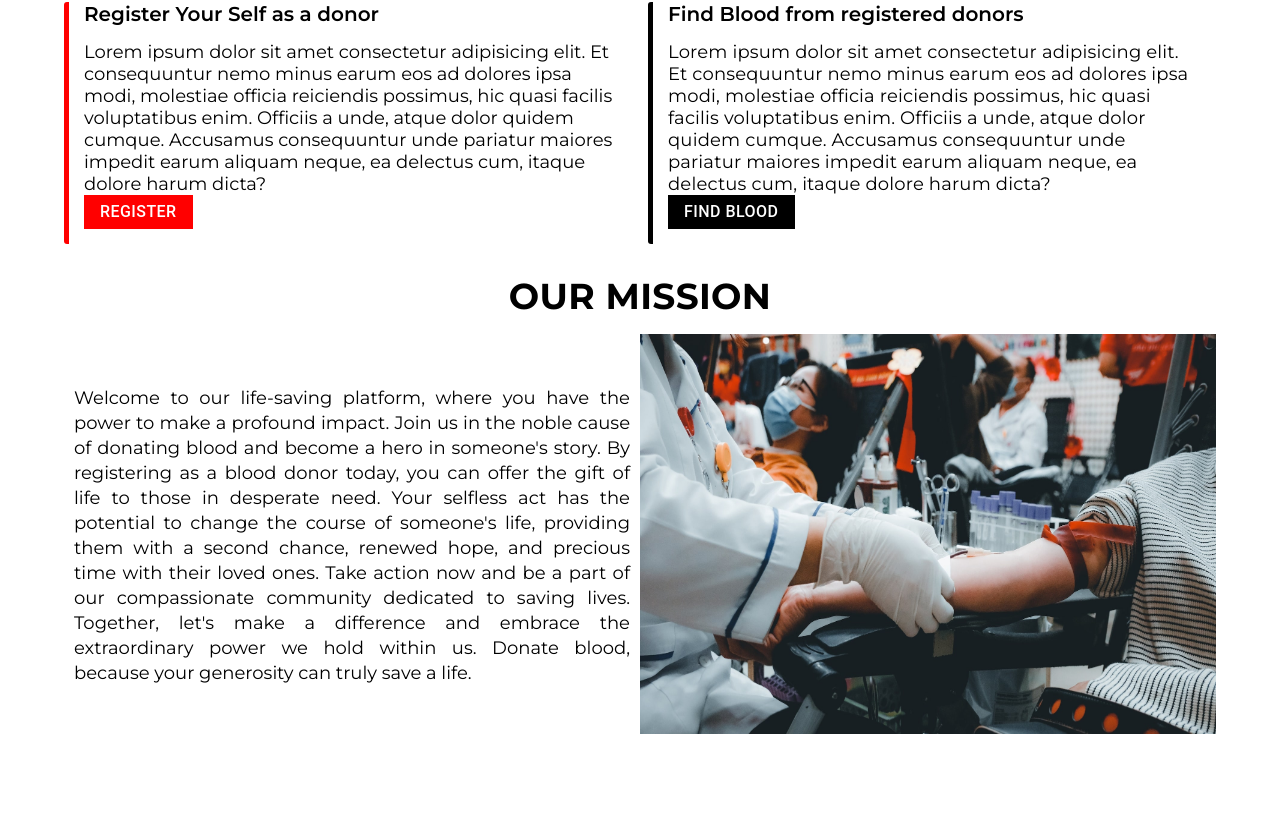
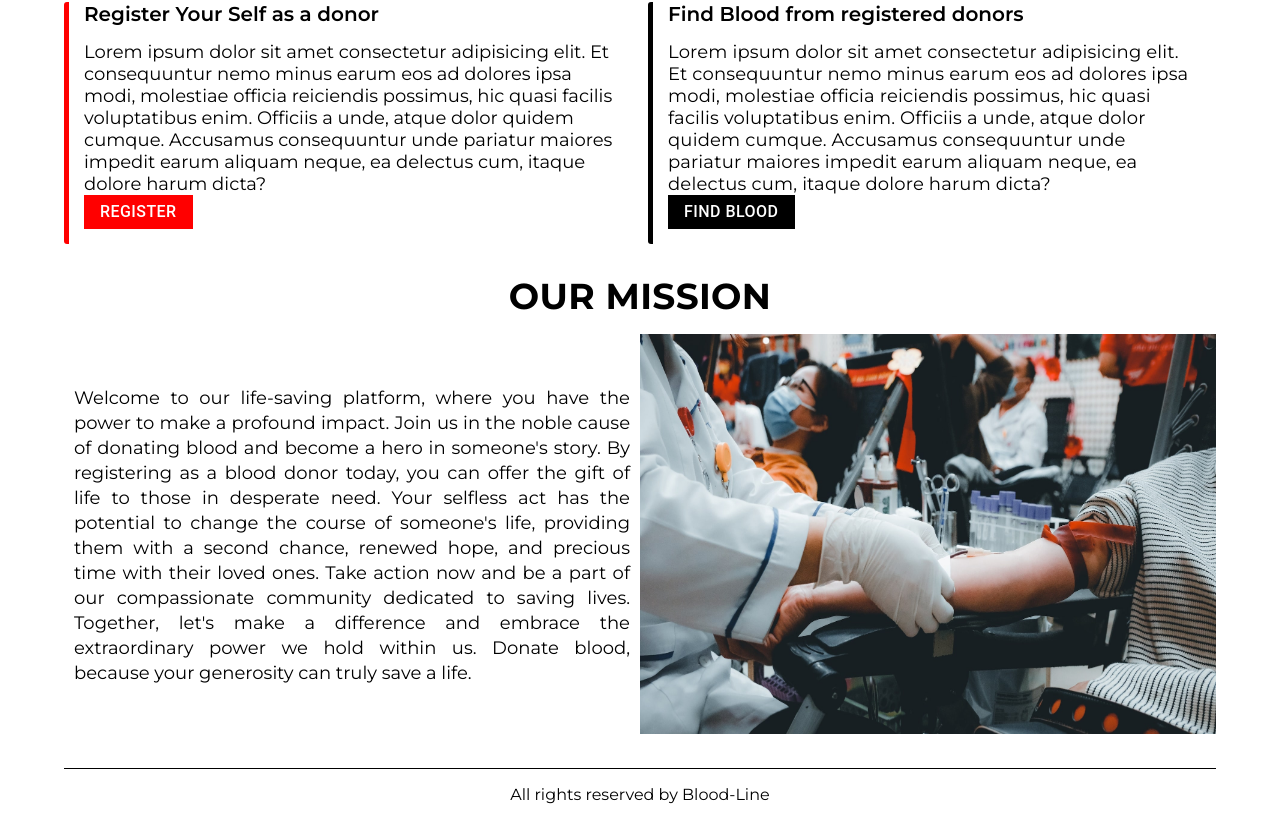
Before and after one commit to antusaha970/Blood_Line_Client, a React (Vite) app: page / in a window 1280 px wide. Shown: the part 580-1400 px from the top of the page. Before the commit the page ends 1348 px from the top, so only its background shows below. Built offline with nearby package versions, Linux system fonts and the light colour scheme; the HTML template or start-up script is replaced by a standard one.

Commit message:
added footer

```diff
--- a/src/components/Pages/HomePage/Home/Home.jsx
+++ b/src/components/Pages/HomePage/Home/Home.jsx
@@ -1,5 +1,5 @@
 import { Container } from "@mui/material";
-import { CallToAction, Header, OurMission } from "../../../index/index";
+import { CallToAction, Footer, Header, OurMission } from "../../../index/index";
 
 const Home = () => {
   return (
@@ -7,6 +7,7 @@ const Home = () => {
       <Header />
       <CallToAction />
       <OurMission />
+      <Footer />
     </Container>
   );
 };
--- a/src/components/index/index.js
+++ b/src/components/index/index.js
@@ -1,5 +1,6 @@
 export { default as Home } from "../Pages/HomePage/Home/Home";
 export { default as NavBar } from "../shared/NavBar/NavBar";
+export { default as Footer } from "../shared/Footer/Footer";
 export { default as Header } from "../Pages/HomePage/Header/Header";
 export { default as CallToAction } from "../Pages/HomePage/CallToAction/CallToAction";
 export { default as OurMission } from "../Pages/HomePage/OurMission/OurMission";
--- /dev/null
+++ b/src/components/shared/Footer/Footer.jsx
@@ -0,0 +1,25 @@
+import styled from "@emotion/styled";
+import { Box, Typography } from "@mui/material";
+
+const FooterContainer = styled(Box)`
+  border-top: 1px solid black;
+`;
+
+const Footer = () => {
+  return (
+    <FooterContainer component="footer">
+      <Typography
+        sx={{
+          textAlign: "center",
+          py: 2,
+        }}
+        variant="small"
+        component="p"
+      >
+        All rights reserved by Blood-Line
+      </Typography>
+    </FooterContainer>
+  );
+};
+
+export default Footer;
```
